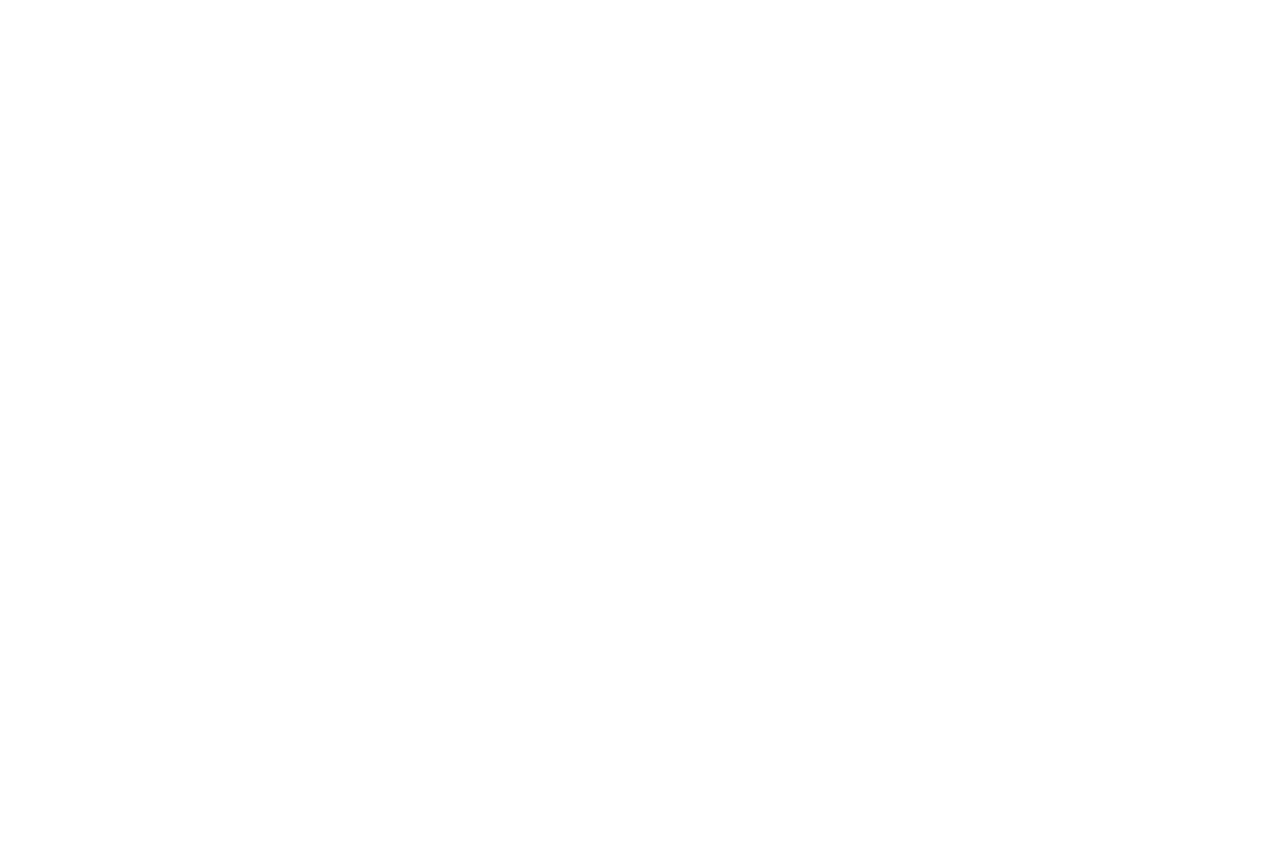
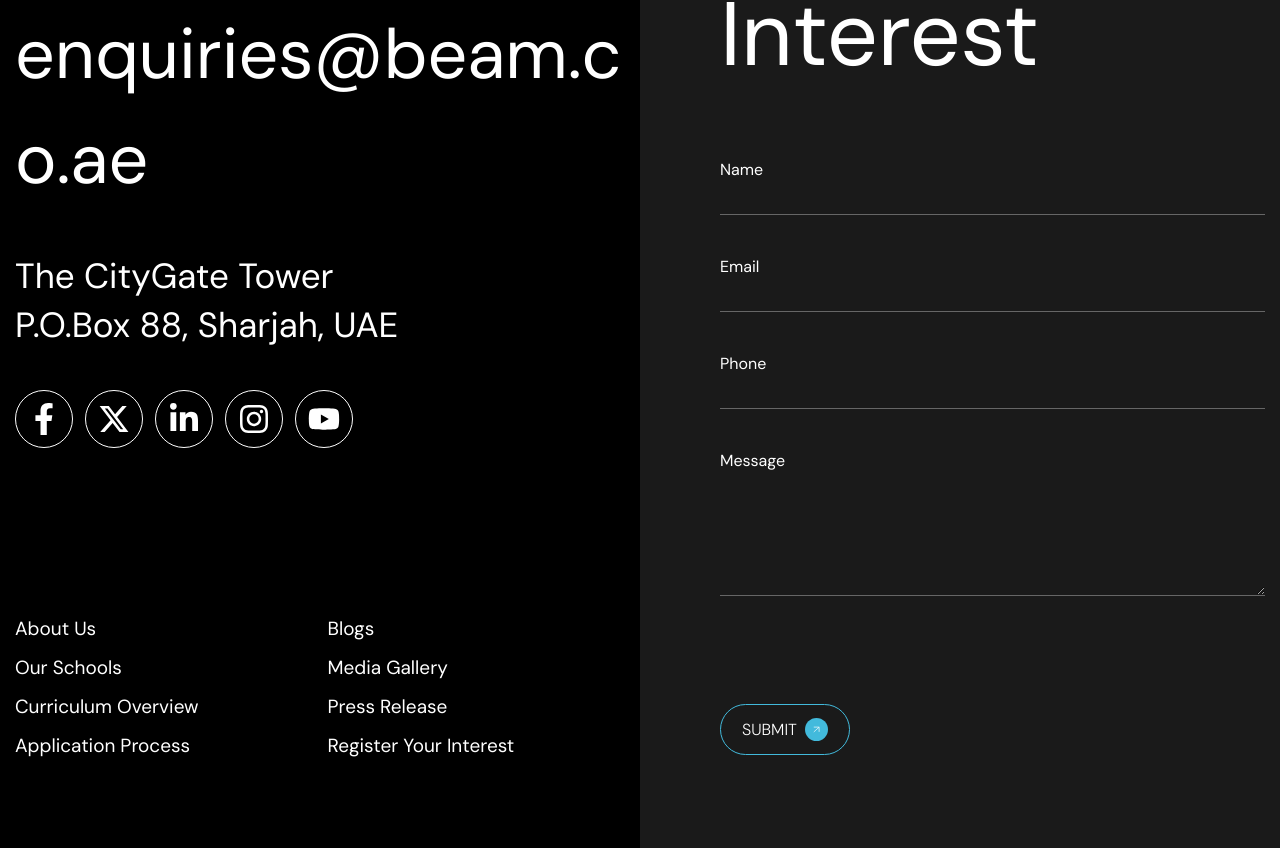
Before and after one commit to beamshj/beam, a Next.js app: page / in a window 1280 px wide. Shown: the part 9914-10762 px from the top of the page. Before the commit the page ends 9684 px from the top, so only its background shows below. Built offline with nearby package versions, Linux system fonts and the light colour scheme.

Commit message:
style:footer

```diff
--- a/app/components/layout/Footer.tsx
+++ b/app/components/layout/Footer.tsx
@@ -1,8 +1,98 @@
 import React from 'react'
+import Image from 'next/image'
+import { FaFacebookF } from "react-icons/fa";
+import { FaXTwitter } from "react-icons/fa6";
+import { FaLinkedinIn } from "react-icons/fa6";
+import { FaInstagram } from "react-icons/fa6";
+import { FaYoutube } from "react-icons/fa";
+import Link from 'next/link'
 
 const Footer = () => {
   return (
-    <div>Footer</div>
+<footer className="relative w-full">
+  {/* Background 2-column grid */}
+  <div className="grid grid-cols-2 w-full h-full absolute top-0 left-0 z-0">
+    <div className="bg-black"></div>
+    <div className="bg-[#1A1A1A]"></div>
+  </div>
+
+  {/* Content container on top */}
+  <div className="relative z-10 container pt-[139px] pb-[89px]">
+    <div className="grid grid-cols-2 text-white">
+      {/* Left Column */}
+      <div className="flex flex-col gap-[167px]">
+        <div className="flex flex-col gap-10">
+          <div className="flex flex-col gap-3">
+            <h2 className="text-[70px]">800 BEAM (2326)</h2>
+            <p className="text-[70px] break-words">enquiries@beam.co.ae</p>
+          </div>
+          <p className="text-xl">
+            The CityGate Tower<br />
+            P.O.Box 88, Sharjah, UAE
+          </p>
+          <div className="flex gap-3">
+            <div className="rounded-full border border-white p-3 hover:bg-primary cursor-pointer"><FaFacebookF className='text-lg'/></div>
+            <div className="rounded-full border border-white p-3 hover:bg-primary cursor-pointer"><FaXTwitter className='text-lg'/></div>
+            <div className="rounded-full border border-white p-3 hover:bg-primary cursor-pointer"><FaLinkedinIn className='text-lg'/></div>
+            <div className="rounded-full border border-white p-3 hover:bg-primary cursor-pointer"><FaInstagram className='text-lg'/></div>
+            <div className="rounded-full border border-white p-3 hover:bg-primary cursor-pointer"><FaYoutube className='text-lg'/></div>
+          </div>
+        </div>
+
+        <div className="grid grid-cols-2 text-sm text-white">
+          <div className="flex flex-col gap-3">
+            <Link href="/about">About Us</Link>
+            <Link href="/about">Our Schools</Link>
+            <Link href="/about">Curriculum Overview</Link>
+            <Link href="/about">Application Process</Link>
+          </div>
+          <div className="flex flex-col gap-3">
+            <Link href="/about">Blogs</Link>
+            <Link href="/about">Media Gallery</Link>
+            <Link href="/about">Press Release</Link>
+            <Link href="/about">Register Your Interest</Link>
+          </div>
+        </div>
+      </div>
+
+      {/* Right Column (Empty or for future use) */}
+      <div className='flex flex-col pl-[80px] gap-[73px]'>
+        <h2 className='text-4xl'>Register Interest</h2>
+        <div className=''>
+          <form action="" className='flex flex-col gap-10'>
+            <div className='flex flex-col gap-2'>
+              <label htmlFor="">Name</label>
+            <input type="text" className='border-b border-[#666666] focus:outline-none'/>
+            </div>
+            <div className='flex flex-col gap-2'>
+              <label htmlFor="">Email</label>
+            <input type="email" className='border-b border-[#666666] focus:outline-none'/>
+            </div>
+            <div className='flex flex-col gap-2'>
+              <label htmlFor="">Phone</label>
+            <input type="text" className='border-b border-[#666666] focus:outline-none'/>
+            </div>
+            <div className='flex flex-col gap-2'>
+              <label htmlFor="">Message</label>
+            <textarea name="" id="" className='border-b border-[#666666] focus:outline-none h-[115px]'></textarea>
+            </div>
+            <div className='mt-5 w-fit md:mt-17 p-[1px] group transition-all duration-300 border-[1px] border-primary rounded-full hover:translate-x-[5px] hover:shadow-[0_0_15px_rgba(66,186,220,0.5)]'>
+                                      <div className='cursor-pointer px-2 md:px-5 py-2 md:py-3 bg-transparent rounded-full flex items-center gap-2 transition-all duration-300'>
+                                        <p className='text-xs font-light text-white uppercase transition-colors duration-300'>
+                                          Submit
+                                        </p>
+                                        <div className='p-2 flex items-center justify-center bg-primary w-fit rounded-full transition-transform duration-300 group-hover:rotate-45'>
+                                          <Image src='/assets/arrow.svg' alt='arrow' width={7} height={7} />
+                                        </div>
+                                      </div>
+                                    </div>
+          </form>
+        </div>
+      </div>
+    </div>
+  </div>
+</footer>
+
   )
 }
 
--- a/package.json
+++ b/package.json
@@ -12,6 +12,7 @@
     "next": "15.4.4",
     "react": "19.1.0",
     "react-dom": "19.1.0",
+    "react-icons": "^5.5.0",
     "swiper": "^11.2.10"
   },
   "devDependencies": {
```
Also changed, not shown: 1 other file (tests, documents, lock files or other folders).
